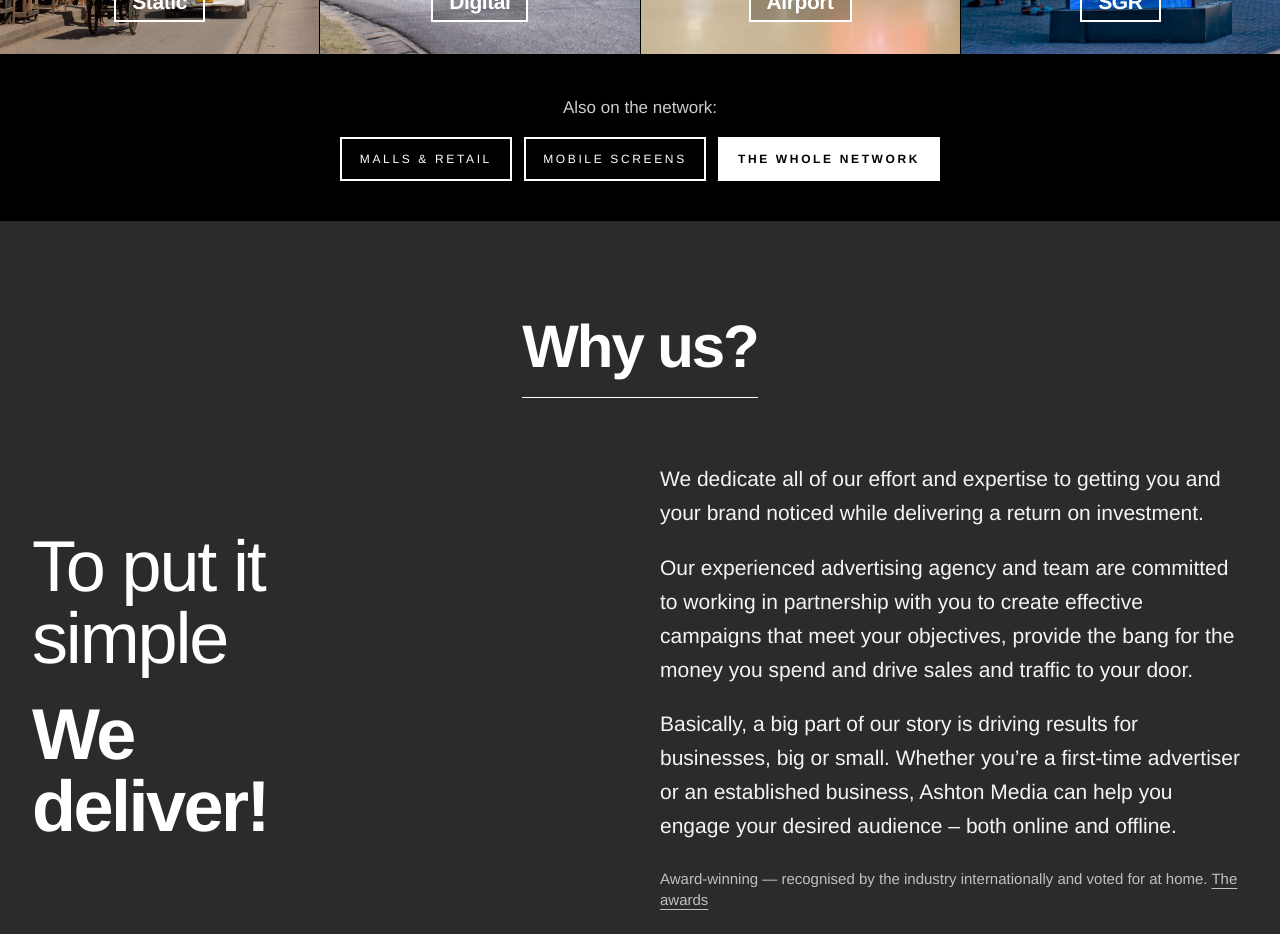
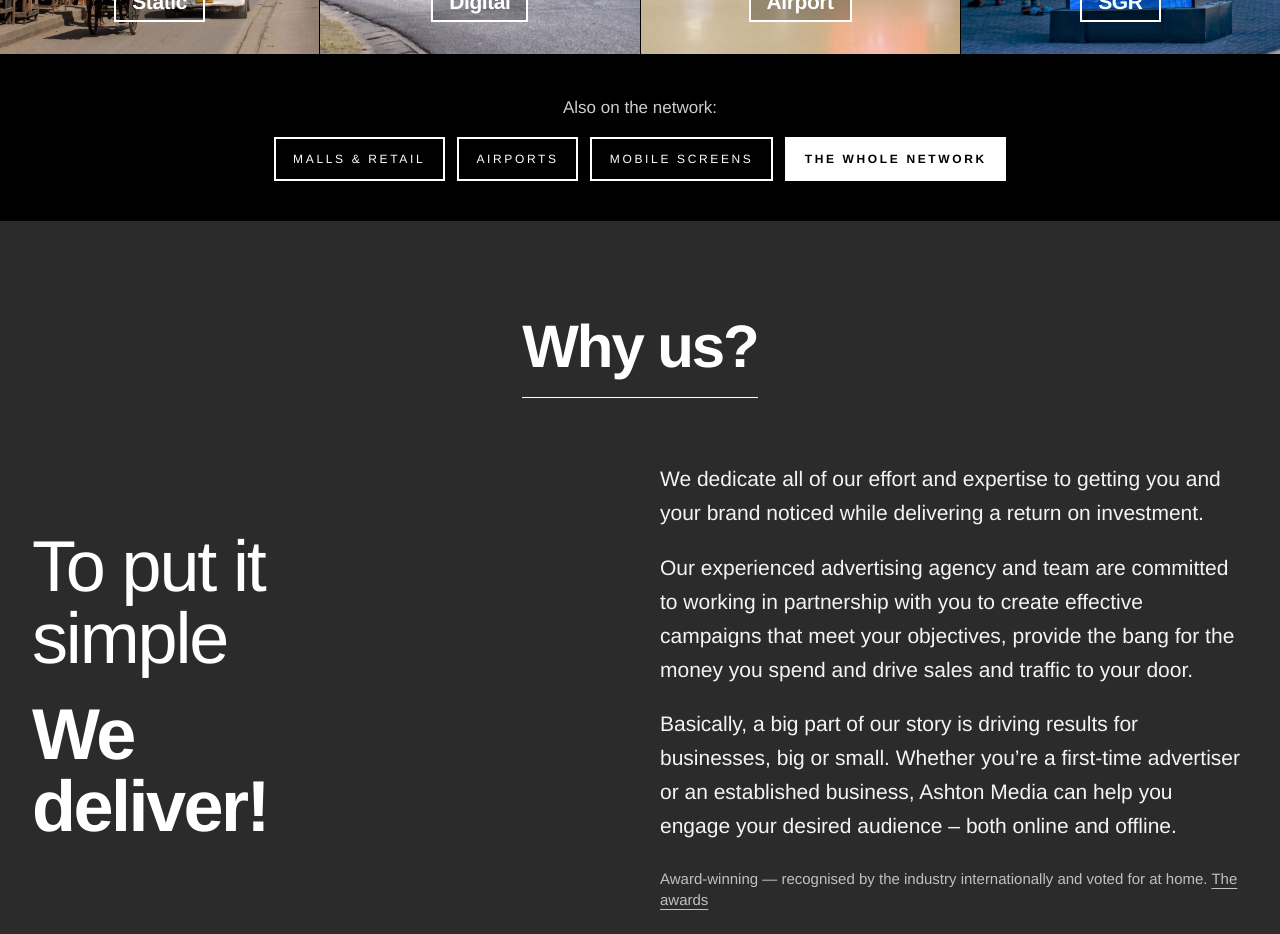
Before and after one commit to ashtonmediat/ashton-media-website, a Next.js app: page / in a window 1280 px wide. Shown: the part 1380-2314 px from the top of the page. Built offline with nearby package versions, Linux system fonts and the light colour scheme; no server answers.

Commit message:
Home: add Airports to the network links
Co-Authored-By: Claude Fable 5.1 <noreply@anthropic.com>
Claude-Session: https://claude.ai/code/session_016Twpvoiwsq3TDoC9UaUyjA

```diff
--- a/src/app/page.tsx
+++ b/src/app/page.tsx
@@ -73,6 +73,7 @@ export default function HomePage() {
           <p className="text-white/80">Also on the network:</p>
           <div className="mt-4 flex flex-wrap justify-center gap-3">
             <Link href="/mall-advertising-dar-es-salaam/" className="nav-box">Malls &amp; retail</Link>
+            <Link href="/airport-advertising-tanzania/" className="nav-box">Airports</Link>
             <Link href="/mobile-screens-tanzania/" className="nav-box">Mobile screens</Link>
             <Link href="/billboards-in-tanzania/" className="nav-box nav-box-fill">The whole network</Link>
           </div>
```
